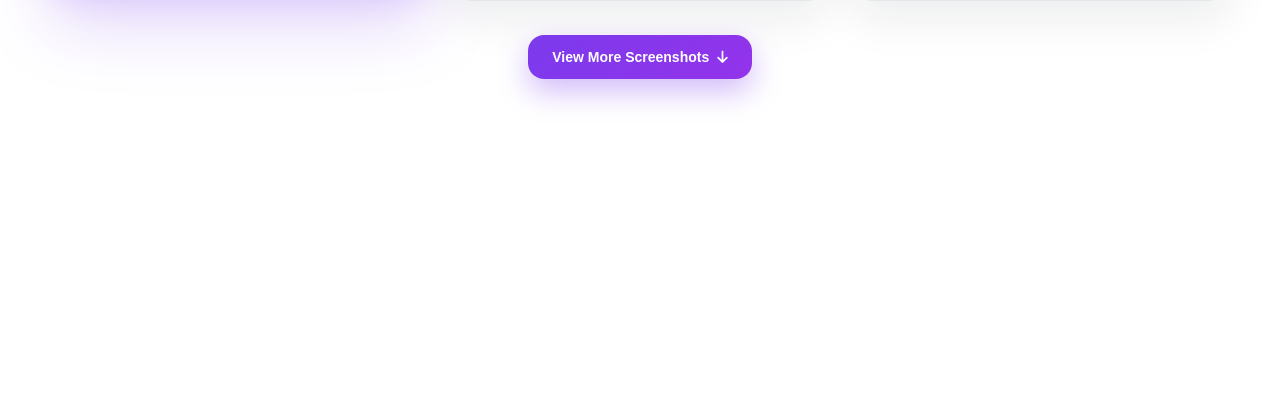
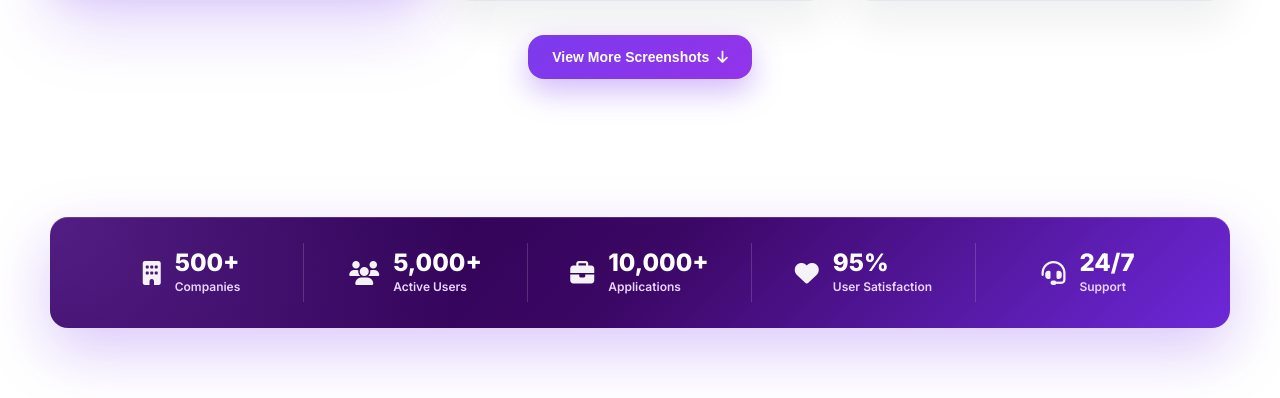
Before and after one commit to reemsaijary/Recruitment-CRM, a Django app: page / in a window 1280 px wide. Shown: the part 3243-3641 px from the top of the page. Before the commit the page ends 3348 px from the top, so only its background shows below. Run offline with Django 5.2, Linux system fonts and the light colour scheme.

Commit message:
Add platform statistics section

```diff
--- a/backend/core/static/core/css/landing.css
+++ b/backend/core/static/core/css/landing.css
@@ -813,6 +813,69 @@ body {
     margin-bottom: 16px;
     line-height: 1.5;
 }
+
+/* STATS */
+
+.stats-section {
+    background: #ffffff;
+    padding: 20px 24px 70px;
+}
+
+.stats-container {
+    max-width: 1180px;
+    margin: 0 auto;
+
+    display: grid;
+    grid-template-columns: repeat(5, 1fr);
+    gap: 0;
+
+    background:
+        radial-gradient(circle at top left, rgba(168,85,247,.35), transparent 35%),
+        linear-gradient(135deg, #240046, #3b0764, #6d28d9);
+
+    border-radius: 18px;
+    padding: 26px 30px;
+
+    box-shadow:
+        0 22px 60px rgba(124,58,237,.28),
+        inset 0 1px 0 rgba(255,255,255,.15);
+}
+
+.stat-item {
+    display: flex;
+    align-items: center;
+    justify-content: center;
+    gap: 14px;
+
+    color: white;
+    padding: 8px 18px;
+
+    border-right: 1px solid rgba(255,255,255,.16);
+}
+
+.stat-item:last-child {
+    border-right: none;
+}
+
+.stat-item i {
+    font-size: 24px;
+    color: #ffffff;
+    opacity: .95;
+}
+
+.stat-item h3 {
+    font-size: 24px;
+    font-weight: 800;
+    line-height: 1;
+}
+
+.stat-item p {
+    font-size: 12px;
+    color: #e9d5ff;
+    margin-top: 4px;
+    font-weight: 600;
+}
+
 /* RESPONSIVE */
 
 @media (max-width: 1000px) {
--- a/backend/core/templates/core/landing/landing.html
+++ b/backend/core/templates/core/landing/landing.html
@@ -368,6 +368,57 @@
 
 </section>
 
+<!-- STATS -->
+
+<section class="stats-section">
+
+    <div class="stats-container">
+
+        <div class="stat-item">
+            <i class="fa-solid fa-building"></i>
+            <div>
+                <h3>500+</h3>
+                <p>Companies</p>
+            </div>
+        </div>
+
+        <div class="stat-item">
+            <i class="fa-solid fa-users"></i>
+            <div>
+                <h3>5,000+</h3>
+                <p>Active Users</p>
+            </div>
+        </div>
+
+        <div class="stat-item">
+            <i class="fa-solid fa-briefcase"></i>
+            <div>
+                <h3>10,000+</h3>
+                <p>Applications</p>
+            </div>
+        </div>
+
+        <div class="stat-item">
+            <i class="fa-solid fa-heart"></i>
+            <div>
+                <h3>95%</h3>
+                <p>User Satisfaction</p>
+            </div>
+        </div>
+
+        <div class="stat-item">
+            <i class="fa-solid fa-headset"></i>
+            <div>
+                <h3>24/7</h3>
+                <p>Support</p>
+            </div>
+        </div>
+
+    </div>
+
+</section>
+
+
 <script>
     const screenshotTabs = document.querySelectorAll(".screenshot-tab");
     const screenshotCards = document.querySelectorAll(".screenshot-card");
```
